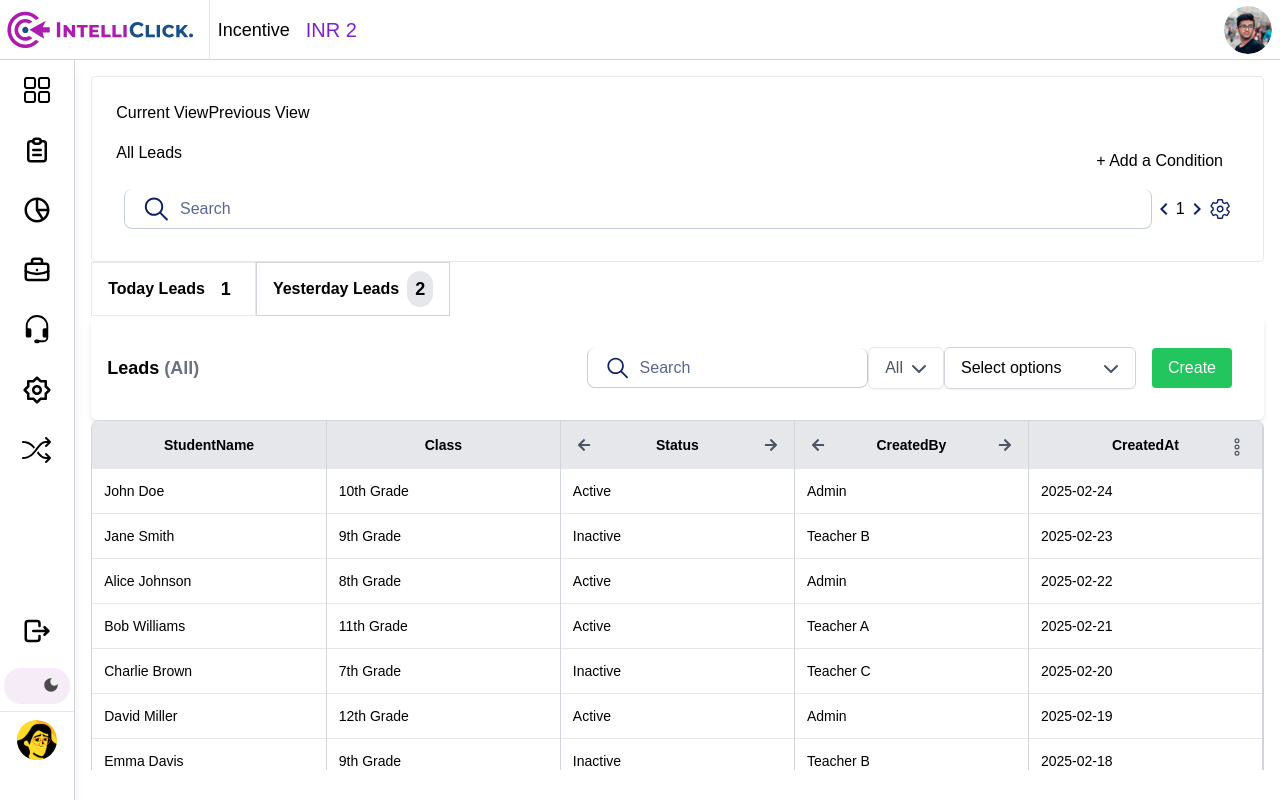
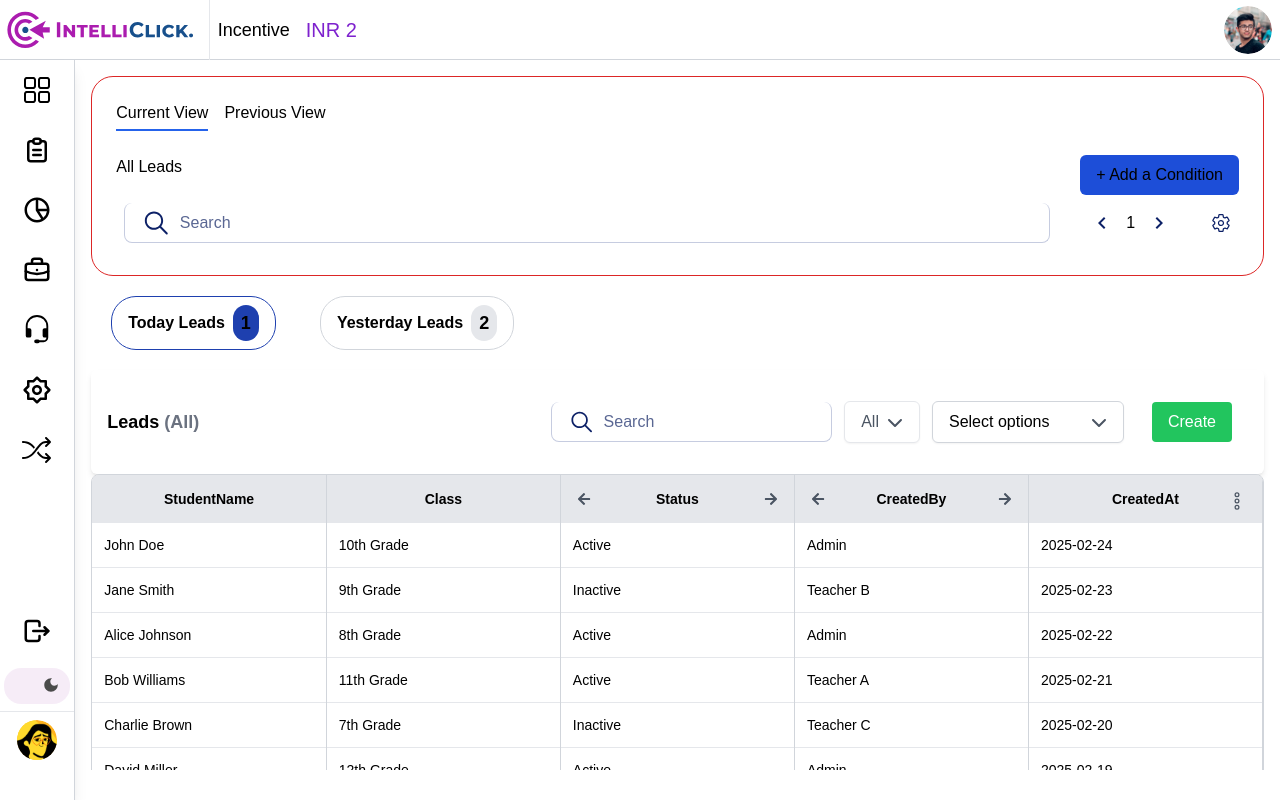
Before and after one commit to ashish2445/intelliclick-frontend-CRM, a Next.js app: page /dashboard/table in a window 1280 px wide. Built offline with nearby package versions, Linux system fonts and the light colour scheme.

Commit message:
fixed tailwind styling issue in containers and styled filter condition dropdown

```diff
--- a/src/components/FilterCondition.tsx
+++ b/src/components/FilterCondition.tsx
@@ -240,7 +240,7 @@ const FilterComponent: React.FC<FilterComponentProps> = ({ label, onClose }) =>
   const [dateFilter, setDateFilter] = React.useState("any");
 
   return (
-    <div className="relative inline-flex items-center gap-2 bg-red-100 text-gray-800 px-4 py-3 rounded-lg w-auto">
+    <div className="relative inline-flex items-center gap-2 bg-gray-100 text-gray-800 rounded-lg w-auto p-3">
       {/* Close Button (Top Right Corner) */}
       <div className="absolute top-[-14px] right-[-14px]">
         <IconButton
@@ -264,7 +264,7 @@ const FilterComponent: React.FC<FilterComponentProps> = ({ label, onClose }) =>
       <Select
         value={condition}
         onChange={(e) => setCondition(e.target.value)}
-        className="text-sm bg-white border border-gray-300 rounded px-2 py-1 w-auto"
+        className="text-xs h-8 bg-white border border-gray-300 rounded w-auto"
       >
         <MenuItem value="is">Is</MenuItem>
         <MenuItem value="before">Before</MenuItem>
@@ -275,7 +275,7 @@ const FilterComponent: React.FC<FilterComponentProps> = ({ label, onClose }) =>
       <Select
         value={dateFilter}
         onChange={(e) => setDateFilter(e.target.value)}
-        className="text-sm bg-white border border-gray-300 rounded px-2 py-1 w-auto"
+        className="text-xs h-8 bg-white border border-gray-300 rounded w-auto"
       >
         <MenuItem value="any">
           <AccessTime fontSize="small" />
--- a/src/containers/tableContainer.tsx
+++ b/src/containers/tableContainer.tsx
@@ -145,12 +145,12 @@ const TableContainer: React.FC = () => {
 
   return (
     <div>
-        <div className="p-6 bg-white rounded-[22px] border border-black rounded w-full dark:invert">
+      <div className="p-6 rounded-[22px] border border-red-600 w-full dark-invert">
         {/* Header */}
         <div className="flex justify-between items-center pb-2 mb-4">
           <div className="flex space-x-4">
-            <span className="text-blue-600 border-b-2 border-blue-600 pb-1">Current View</span>
-            <span className="text-gray-400">Previous View</span>
+            <span className="border-b-2 border-blue-600 pb-1">Current View</span>
+            <span>Previous View</span>
           </div>
         </div>
         <div className="flex justify-between w-full">
--- a/tailwind.config.ts
+++ b/tailwind.config.ts
@@ -5,6 +5,7 @@ export default {
     "./src/pages/**/*.{js,ts,jsx,tsx,mdx}",
     "./src/components/**/*.{js,ts,jsx,tsx,mdx}",
     "./src/app/**/*.{js,ts,jsx,tsx,mdx}",
+    "./src/containers/**/*.{js,ts,jsx,tsx}"
   ],
   theme: {
     extend: {
```
